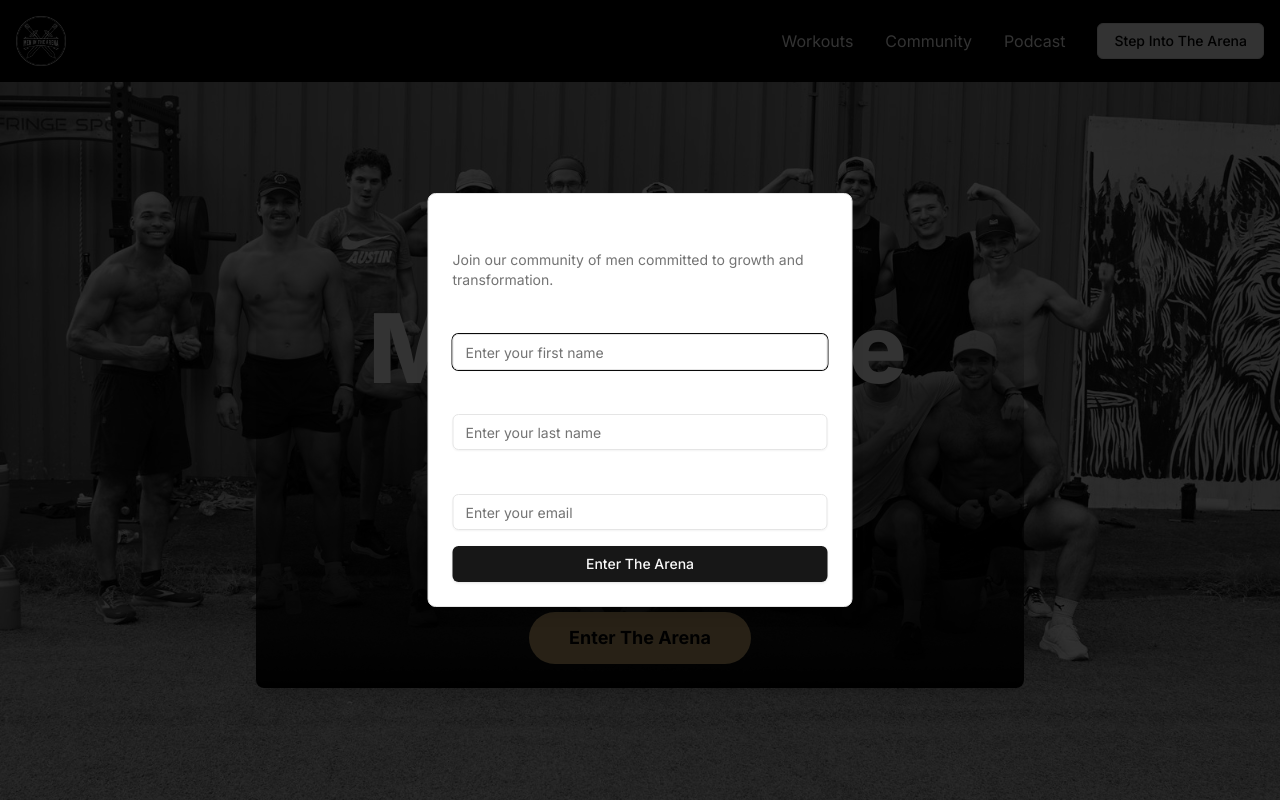
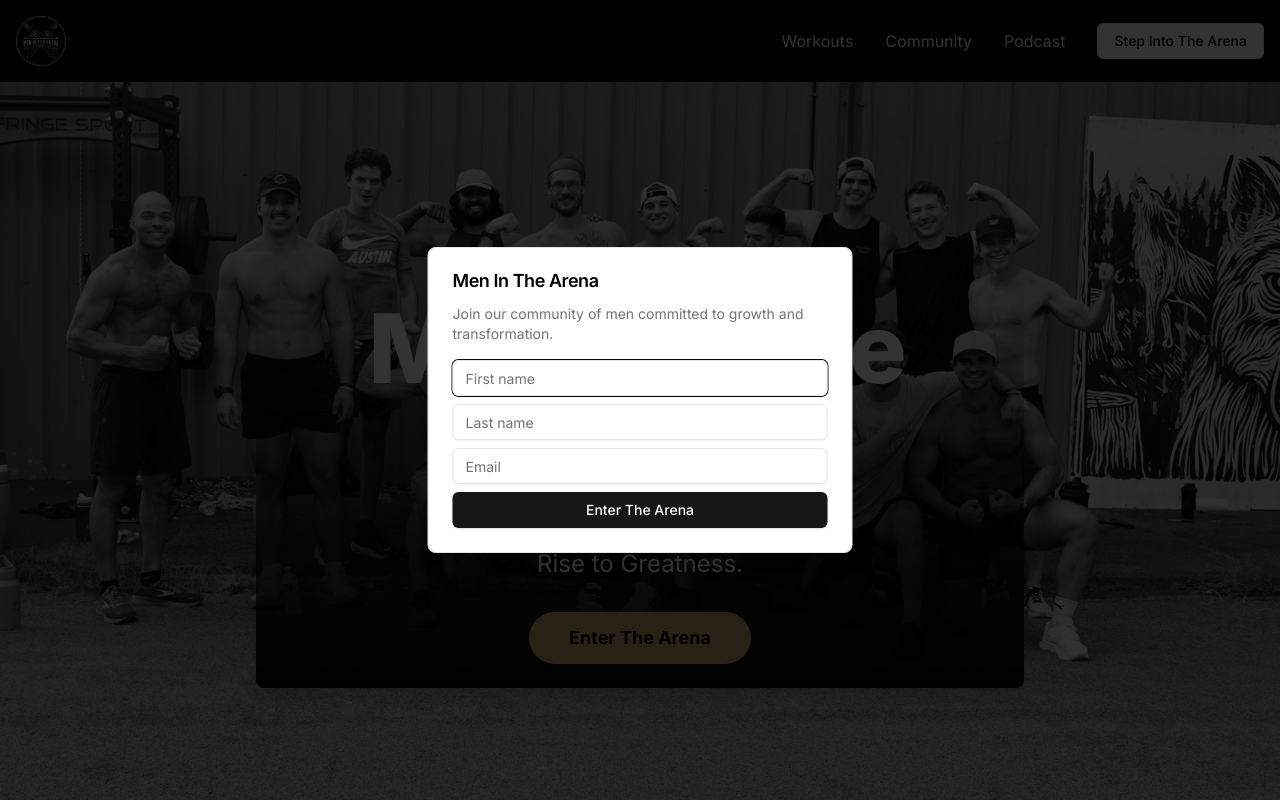
Before and after one commit to yashchitneni/meninthearena, a Next.js app: page / in a window 1280 px wide. Both pictures are taken after a click on the button "Community". Shown: the top 800 px of the page. Built offline with nearby package versions, Linux system fonts and the light colour scheme.

Commit message:
fix the podcast episodes for right now

```diff
--- a/src/app/podcast/[id]/page.tsx
+++ b/src/app/podcast/[id]/page.tsx
@@ -3,6 +3,7 @@
 import { useRouter } from 'next/navigation';
 import Image from 'next/image';
 import { useEffect, useState } from 'react';
+import SpotifyDescription from '@/components/SpotifyDescription';
 
 interface Episode {
 	imageUrl: string;
@@ -53,10 +54,7 @@ export default function PodcastPage({ params }: { params: { id: string } }) {
 				></iframe>
 			</div>
 
-			{/* Wrap description in a container and preserve formatting */}
-			<div className="max-w-3xl mx-auto px-4">
-				<p className="whitespace-pre-wrap">{episode.description}</p>
-			</div>
+			<SpotifyDescription description={episode.description} />
 		</div>
 	);
 }
--- a/src/components/LearnMoreSection.tsx
+++ b/src/components/LearnMoreSection.tsx
@@ -6,7 +6,6 @@
 import Image from 'next/image'
 import Link from 'next/link'
 import React, { useState } from 'react'
-import PopupDialogWrapper from './PopupDialogWrapper'
 import { Button } from "./ui/button";
 import { Episode } from '@/types/episode'
 
@@ -100,7 +99,6 @@ export default function LearnMoreSection() {
           </div>
         </div>
       </div>
-      <PopupDialogWrapper isOpen={isPopupOpen} onClose={() => setIsPopupOpen(false)} />
     </section>
   )
 }
--- a/src/components/PopupDialog.tsx
+++ b/src/components/PopupDialog.tsx
@@ -42,54 +42,16 @@ export function PopupDialog({ isOpen, onClose }: PopupDialogProps) {
     <Dialog open={isOpen} onOpenChange={onClose}>
       <DialogContent className="sm:max-w-[425px]">
         <DialogHeader>
-          <DialogTitle className="text-3xl font-bold mb-2">Men In The Arena</DialogTitle>
-          <DialogDescription className="text-lg">
+          <DialogTitle className="text-3xl font-bold mb-2 text-black">Men In The Arena</DialogTitle> {/* Changed color to black */}
+          <DialogDescription className="text-lg mb-4">
             Join our community of men committed to growth and transformation.
           </DialogDescription>
         </DialogHeader>
-        <form onSubmit={handleSubmit} className="space-y-4">
-          <div className="space-y-2">
-            <label htmlFor="firstName" className="text-sm font-medium block">
-              First Name
-            </label>
-            <Input
-              id="firstName"
-              value={firstName}
-              onChange={(e) => setFirstName(e.target.value)}
-              placeholder="Enter your first name"
-              required
-            />
-          </div>
-          <div className="space-y-2">
-            <label htmlFor="lastName" className="text-sm font-medium block">
-              Last Name
-            </label>
-            <Input
-              id="lastName"
-              value={lastName}
-              onChange={(e) => setLastName(e.target.value)}
-              placeholder="Enter your last name"
-              required
-            />
-          </div>
-          <div className="space-y-2">
-            <label htmlFor="email" className="text-sm font-medium block">
-              Email
-            </label>
-            <Input
-              id="email"
-              type="email"
-              value={email}
-              onChange={(e) => setEmail(e.target.value)}
-              placeholder="Enter your email"
-              required
-            />
-          </div>
-          <div className="text-center">
-            <Button type="submit" className="w-full bg-[#C8A870] text-black hover:bg-[#B69660] hover:text-white">
-              Enter The Arena
-            </Button>
-          </div>
+        <form onSubmit={handleSubmit} className="space-y-2"> {/* Adjusted space-y-* */}
+          <Input placeholder="First name" className="mb-2" />
+          <Input placeholder="Last name" className="mb-2" />
+          <Input placeholder="Email" className="mb-4" />
+          <Button type="submit" className="w-full">Enter The Arena</Button>
         </form>
       </DialogContent>
     </Dialog>
--- a/src/components/PopupDialogWrapper.tsx
+++ /dev/null
@@ -1,30 +0,0 @@
-'use client'
-
-import React from 'react';
-import { PopupDialogProps } from '../types/popupDialog';
-
-/**
- * PopupDialogWrapper component for displaying a popup dialog.
- * @param {PopupDialogProps} props - The props for the component.
- * @returns {JSX.Element | null} The rendered PopupDialogWrapper component or null if not open.
- */
-const PopupDialogWrapper: React.FC<PopupDialogProps> = ({ isOpen, onClose }) => {
-  if (!isOpen) return null;
-
-  return (
-    <div className="fixed inset-0 bg-black bg-opacity-50 flex justify-center items-center">
-      <div className="bg-white p-6 rounded-lg">
-        <button onClick={onClose} className="float-right text-gray-500">
-          Close
-        </button>
-        <div>
-          {/* Popup content goes here */}
-          <h2 className="text-xl font-bold">Popup Title</h2>
-          <p>This is the popup content.</p>
-        </div>
-      </div>
-    </div>
-  );
-};
-
-export default PopupDialogWrapper;
--- /dev/null
+++ b/src/components/SpotifyDescription.tsx
@@ -0,0 +1,25 @@
+import React from 'react';
+
+interface SpotifyDescriptionProps {
+  description: string;
+}
+
+const SpotifyDescription: React.FC<SpotifyDescriptionProps> = ({ description }) => {
+  // Function to process the description and preserve formatting
+  const formatDescription = (text: string): React.ReactNode => {
+    return text.split('\n').map((paragraph: string, index: number) => (
+      <React.Fragment key={index}>
+        {paragraph}
+        {index < text.split('\n').length - 1 && <br />}
+      </React.Fragment>
+    ));
+  };
+
+  return (
+    <div className="max-w-3xl mx-auto px-4">
+      <div className="whitespace-pre-wrap">{formatDescription(description)}</div>
+    </div>
+  );
+};
+
+export default SpotifyDescription;
```
Also changed, not shown: src/app/workouts/page.tsx (added).
